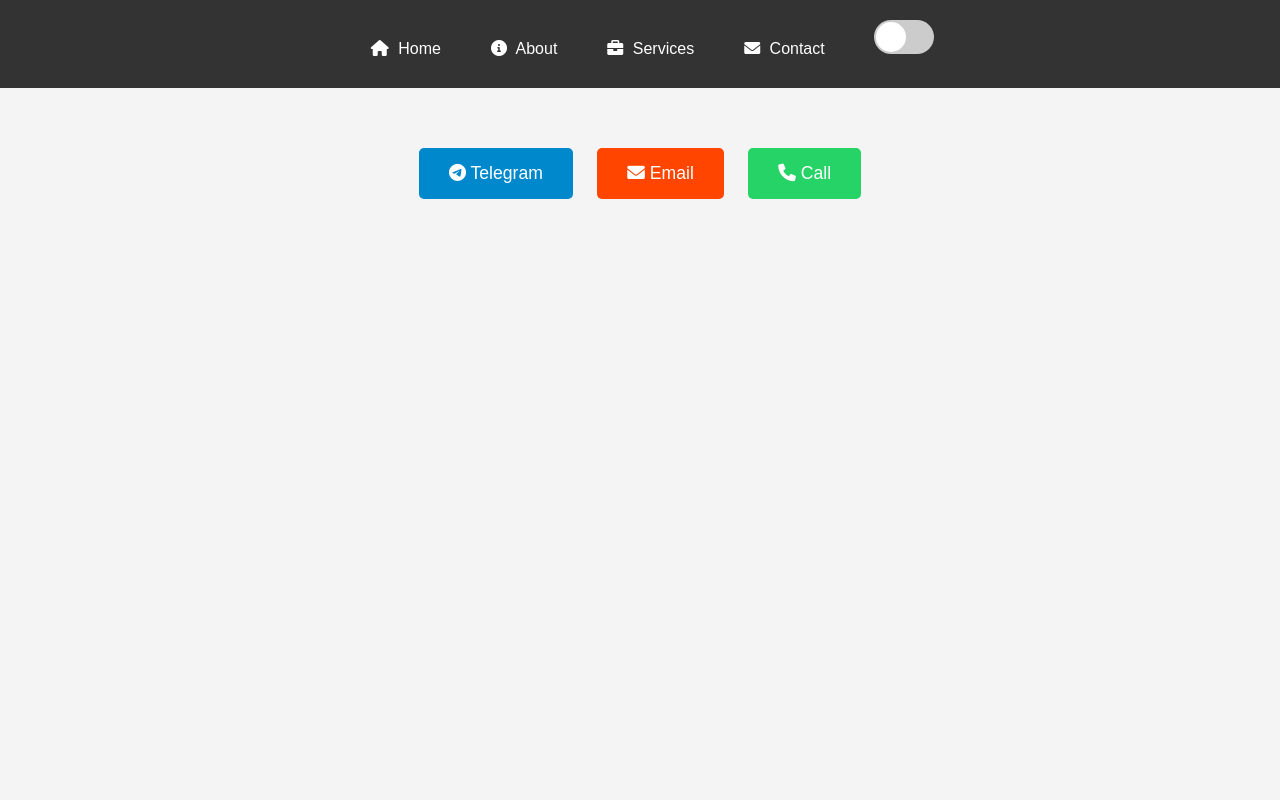
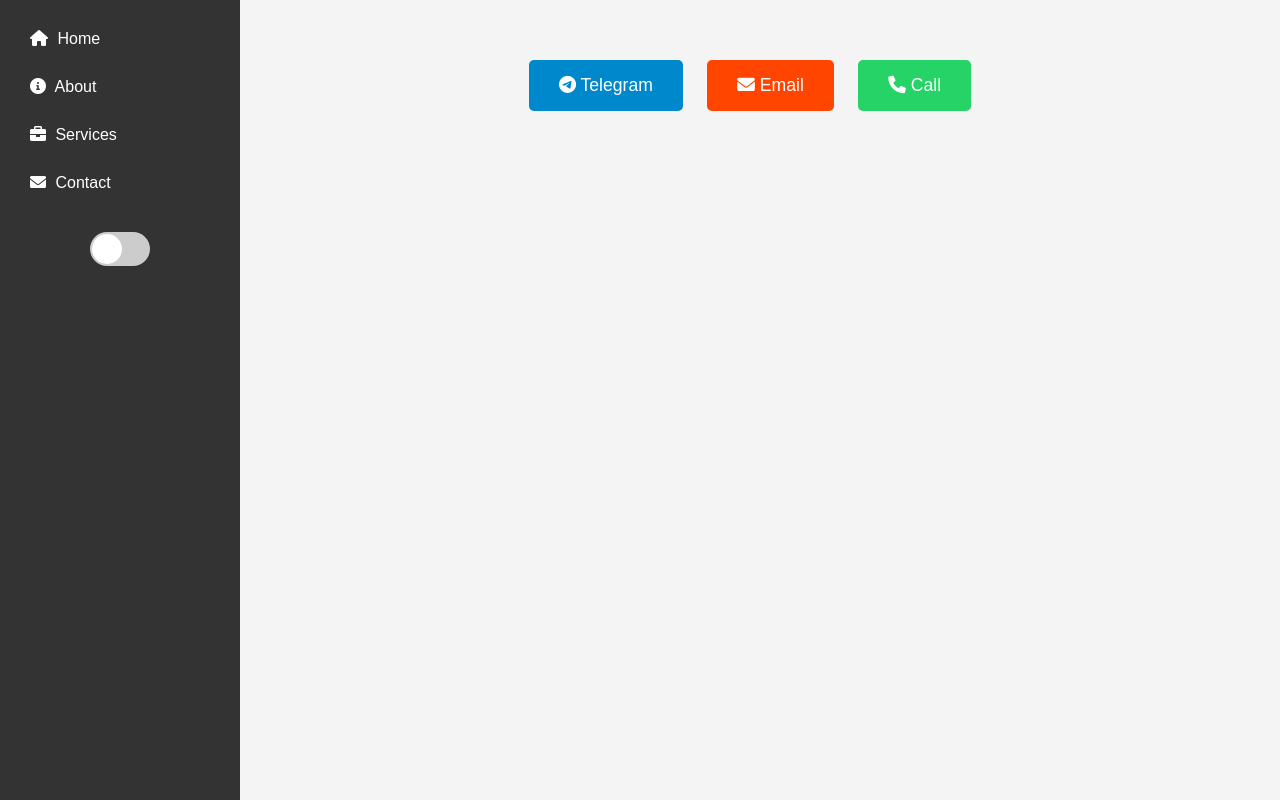
Before and after one commit to ihub1/Lonyibe-Solutions, a plain HTML site: page contact.html in a window 1280 px wide. Drawn offline with Linux system fonts and the light colour scheme.

Commit message:
Update contact.html

```diff
--- a/contact.html
+++ b/contact.html
@@ -14,30 +14,36 @@
       color: #333;
     }
 
+    /* Navigation Styles */
     nav {
       background: #333;
       color: #fff;
       padding: 20px;
-      text-align: center;
-      overflow: hidden;
+      position: fixed; /* Make the nav fixed */
+      top: 0;
+      left: 0;
+      width: 200px; /* Adjust width as needed */
+      height: 100%;
+      overflow-y: auto; /* Add scroll if needed */
     }
 
     nav ul {
       list-style: none;
       margin: 0;
       padding: 0;
-      display: inline-flex;
+      display: flex;
+      flex-direction: column; /* Align items vertically */
     }
 
     nav li {
-      margin: 0 15px;
+      margin: 0 0 10px 0; /* Adjust spacing as needed */
     }
 
     nav a {
       text-decoration: none;
       color: #fff;
-      display: block;
       padding: 10px;
+      display: block; /* Make the links fill the width */
       position: relative;
       transition: color 0.3s ease;
     }
@@ -78,26 +84,32 @@
 
     .toggle-switch {
       position: relative;
-      display: inline-block;
+      display: block; /* Make the toggle a block element */
       width: 60px;
       height: 34px;
-      margin-left: 20px;
+      margin: 20px auto; /* Center the toggle */
     }
 
     .toggle-checkbox {
-      display: none;
+      opacity: 0;
+      width: 0;
+      height: 0;
     }
 
     .toggle-label {
       position: absolute;
+      cursor: pointer;
       top: 0;
       left: 0;
-      width: 100%;
-      height: 100%;
-      border-radius: 20px;
+      right: 0;
+      bottom: 0;
       background-color: #ccc;
-      cursor: pointer;
+      border-radius: 34px;
       transition: background-color 0.3s ease;
+    }
+
+    .toggle-checkbox:checked + .toggle-label {
+      background-color: #2196F3;
     }
 
     .toggle-ball {
@@ -107,12 +119,8 @@
       width: 30px;
       height: 30px;
       border-radius: 50%;
-      background-color: #fff;
-      transition: transform 0.3s ease, background-color 0.3s ease;
-    }
-
-    .toggle-checkbox:checked + .toggle-label {
-      background-color: #2196F3;
+      background-color: white;
+      transition: transform 0.3s ease;
     }
 
     .toggle-checkbox:checked + .toggle-label .toggle-ball {
@@ -122,6 +130,7 @@
     .content {
       text-align: center;
       padding: 50px;
+      margin-left: 220px; /* Adjust margin to avoid overlap with nav */
     }
 
     .contact-btn {
@@ -186,7 +195,6 @@
 
   <script>
     const darkModeToggle = document.getElementById('darkModeToggle');
-
     darkModeToggle.addEventListener('change', () => {
       document.body.classList.toggle('dark-mode');
     });
```
